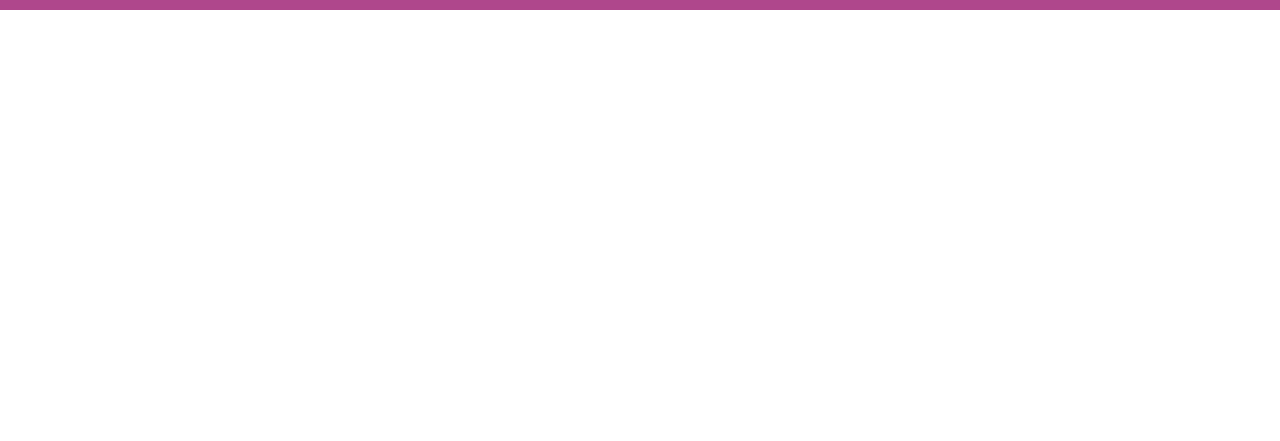
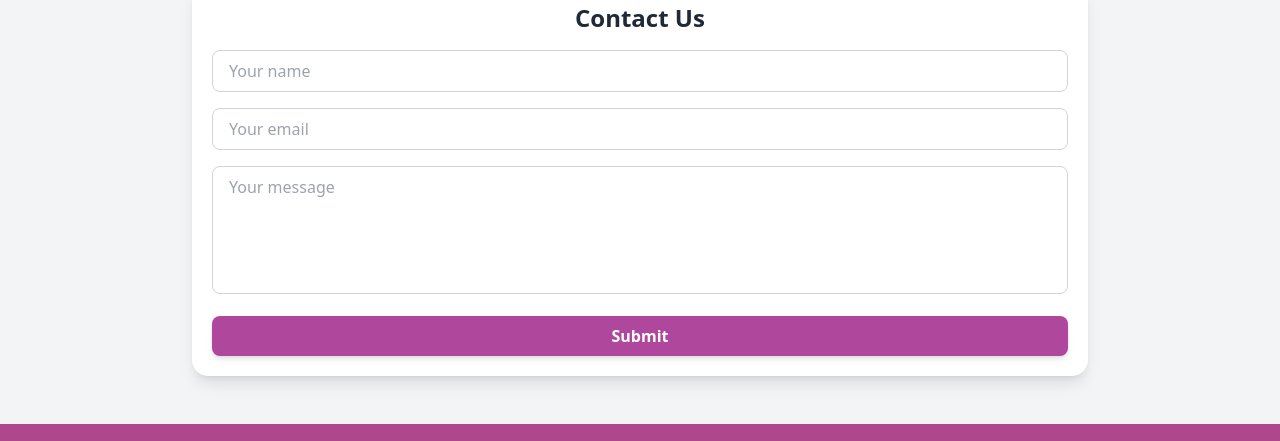
Before and after one commit to waniakhan17/Moodify, a website: page public/index.html in a window 1280 px wide. Shown: the part 2482-2923 px from the top of the page. Before the commit the page ends 2492 px from the top, so only its background shows below. Drawn offline with nearby package versions, Linux system fonts and the light colour scheme; a web font is replaced by a local one.

Commit message:
Updating frontend

```diff
--- a/public/index.html
+++ b/public/index.html
@@ -212,8 +212,40 @@
         </div>
       </section>
 
+     <section class="flex justify-center items-center py-12 bg-gray-100">
+  <form action="#" class="contact-form bg-white shadow-lg rounded-2xl p-[20px] w-[70%]  space-y-4">
+    <h2 class="text-2xl font-bold text-gray-800 text-center">Contact Us</h2>
+
+    <input
+      type="text"
+      class="form-input w-full px-4 py-2 border border-gray-300 rounded-lg focus:ring-2 focus:ring-indigo-500 focus:outline-none"
+      placeholder="Your name"
+      required
+    >
+
+    <input
+      type="email"
+      class="form-input w-full px-4 py-2 border border-gray-300 rounded-lg focus:ring-2 focus:ring-indigo-500 focus:outline-none"
+      placeholder="Your email"
+      required
+    >
+
+    <textarea
+      placeholder="Your message"
+      class="form-input w-full px-4 py-2 border border-gray-300 rounded-lg focus:ring-2 focus:ring-indigo-500 focus:outline-none resize-none h-32"
+    ></textarea>
+
+    <button
+      class="submit-btn w-full bg-[#af489c] text-white font-semibold py-2 px-4 rounded-lg shadow-md hover:bg-indigo-700 transition duration-300"
+    >
+      Submit
+    </button>
+  </form>
+</section>
+
 
     </main>
+
      <footer class="footer-section  ">
                 <div class="section-content   ">
                     <p class="copyright-text">&copy 2025 Moodify</p>
```
